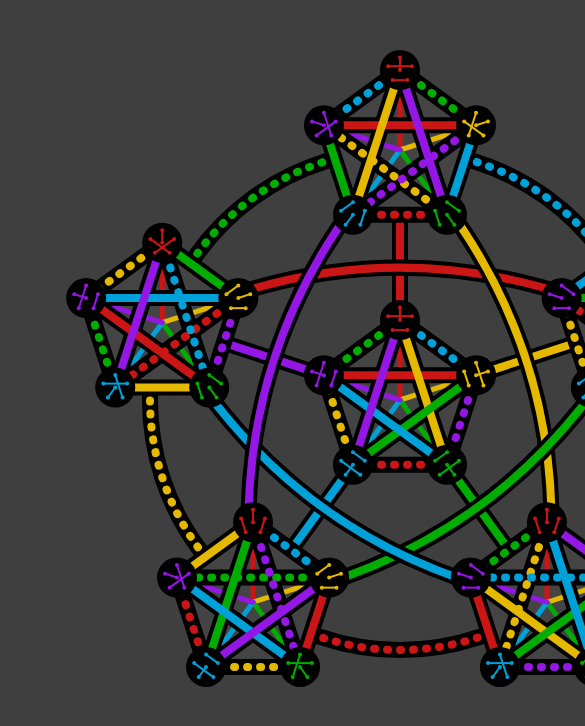
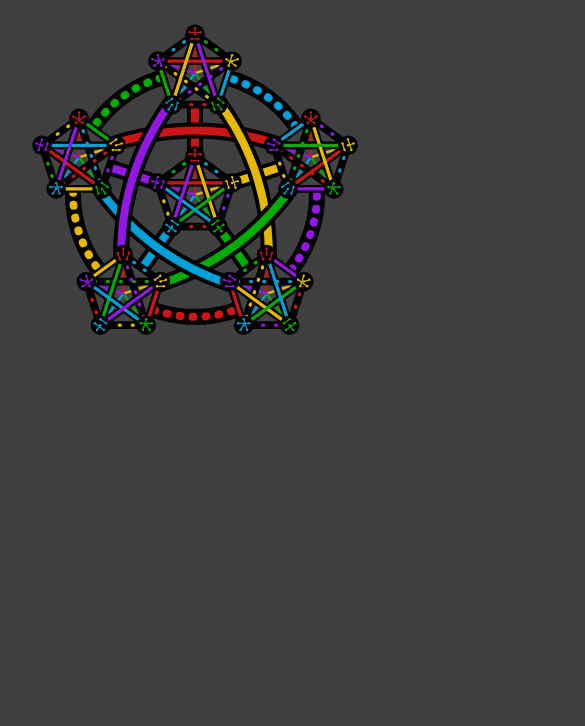
Before and after one commit to travisdoesmath/s6, a plain HTML site: page index.html in a window 390 px wide. Shown: the top 726 px of the page, 585 px wide, since content can reach past the window. Drawn offline with nearby package versions, Linux system fonts and the light colour scheme.

Commit message:
added responsiveness

```diff
--- a/index.html
+++ b/index.html
@@ -13,15 +13,14 @@
             background-color: #3f3f3f;
         }
         svg {
-            width: 800px;
+            width: 100vw;
             height: 100vh;
             display: block;
-            margin: 0 auto;
         }
 
         .selected {
-            stroke: yellow;
-            stroke-width: 4;
+            stroke: white;
+            stroke-width: calc(0.25 * min(1vh, 1vw));
         }
 
     </style>
--- a/main.js
+++ b/main.js
@@ -5,10 +5,12 @@ const config = {
 let epsilon = 1/1200
 
 mainSvg = document.getElementById('main');
-
-// Set the width and height of the SVG
-mainSvg.setAttribute('width', '800');
-mainSvg.setAttribute('height', '800');
+// Set the SVG to a square using the smaller of width and height
+const svgWidth = mainSvg.clientWidth;
+const svgHeight = mainSvg.clientHeight;
+const svgSize = Math.min(svgWidth, svgHeight);
+mainSvg.setAttribute('width', svgSize);
+mainSvg.setAttribute('height', svgSize);
 
 const pentagramCoords = {
     'center': {x: 0, y: 0},
@@ -19,12 +21,12 @@ const pentagramCoords = {
     'top left': {x: Math.sin(8 * Math.PI / 5), y: Math.cos(8 * Math.PI / 5)}
 }
 
-let cx = 400;
-let cy = 400;
-let R = 250;
-const r = 80;
-const nodeR = 20;
-const nodePadding = 7.5;
+let cx = svgSize/2;
+let cy = svgSize/2;
+let R = svgSize * 250/800;
+const r = svgSize / 10;
+const nodeR = r / 4;
+const nodePadding = svgSize / 100;
 
 let colors = ['#cc1515', '#e5b900', '#00ad00', '#00a0d8', '#9417e5'];
 
@@ -178,7 +180,7 @@ function createPentagram(pentagram) {
         line.setAttribute('y2', `${-r * pentagramCoords[locationEnum[v]].y}`);
         line.setAttribute('data-id', `${v}`);
         line.setAttribute('stroke', colors[i]);
-        line.setAttribute('stroke-width', '5');
+        line.setAttribute('stroke-width', `${r/16}`);
         line.setAttribute('stroke-linecap', 'round');
         centerLinesGroup.appendChild(line);
     })
@@ -196,7 +198,7 @@ function createPentagram(pentagram) {
         line.setAttribute('x2', `${r * pentagramCoords[locationEnum[right]].x}`);
         line.setAttribute('y2', `${-r * pentagramCoords[locationEnum[right]].y}`);
         line.setAttribute('stroke', 'black');
-        line.setAttribute('stroke-width', '16');
+        line.setAttribute('stroke-width', `${r/5}`);
         line.setAttribute('stroke-linecap', 'round');
         backgroundLinesGroup.appendChild(line);
     })
@@ -215,7 +217,7 @@ function createPentagram(pentagram) {
                 line.setAttribute('x2', `${r * pentagramCoords[locationEnum[right]].x}`);
                 line.setAttribute('y2', `${-r * pentagramCoords[locationEnum[right]].y}`);
                 line.setAttribute('stroke', colors[i]);
-                line.setAttribute('stroke-width', '8');
+                line.setAttribute('stroke-width', `${r/12}`);
                 line.setAttribute('data-id', duad);
                 let cycle = pentagram['5-cycle'].map((v, i, arr) => {let [a, b] = [v, arr[(i+1) % arr.length]].sort(); return a + b;})
                 if (cycle.includes(duad) && config.showCycle) {
@@ -259,12 +261,12 @@ function createPentagram(pentagram) {
             line.setAttribute('x2', `${(nodeR - nodePadding) * pentagramCoords[locationEnum[right]].x}`);
             line.setAttribute('y2', `${-(nodeR - nodePadding) * pentagramCoords[locationEnum[right]].y}`);
             line.setAttribute('stroke', colors[i - 1]);
-            line.setAttribute('stroke-width', '2');
+            line.setAttribute('stroke-width', `${r/32}`);
 
             const circle1 = document.createElementNS('http://www.w3.org/2000/svg', 'circle');
             circle1.setAttribute('cx', `${(nodeR - nodePadding) * pentagramCoords[locationEnum[left]].x}`);
             circle1.setAttribute('cy', `${-(nodeR - nodePadding) * pentagramCoords[locationEnum[left]].y}`);
-            circle1.setAttribute('r', '2');
+            circle1.setAttribute('r', `${r/32}`);
             circle1.setAttribute('fill', colors[i - 1]);
             circle1.setAttribute('stroke', 'none');
             duadGroup.appendChild(circle1);
@@ -272,7 +274,7 @@ function createPentagram(pentagram) {
             const circle2 = document.createElementNS('http://www.w3.org/2000/svg', 'circle');
             circle2.setAttribute('cx', `${(nodeR - nodePadding) * pentagramCoords[locationEnum[right]].x}`);
             circle2.setAttribute('cy', `${-(nodeR - nodePadding) * pentagramCoords[locationEnum[right]].y}`);
-            circle2.setAttribute('r', '2');
+            circle2.setAttribute('r', `${r/32}`);
             circle2.setAttribute('fill', colors[i - 1]);
             circle2.setAttribute('stroke', 'none');
             duadGroup.appendChild(circle2);
```
Also changed, not shown: 1 other file.
